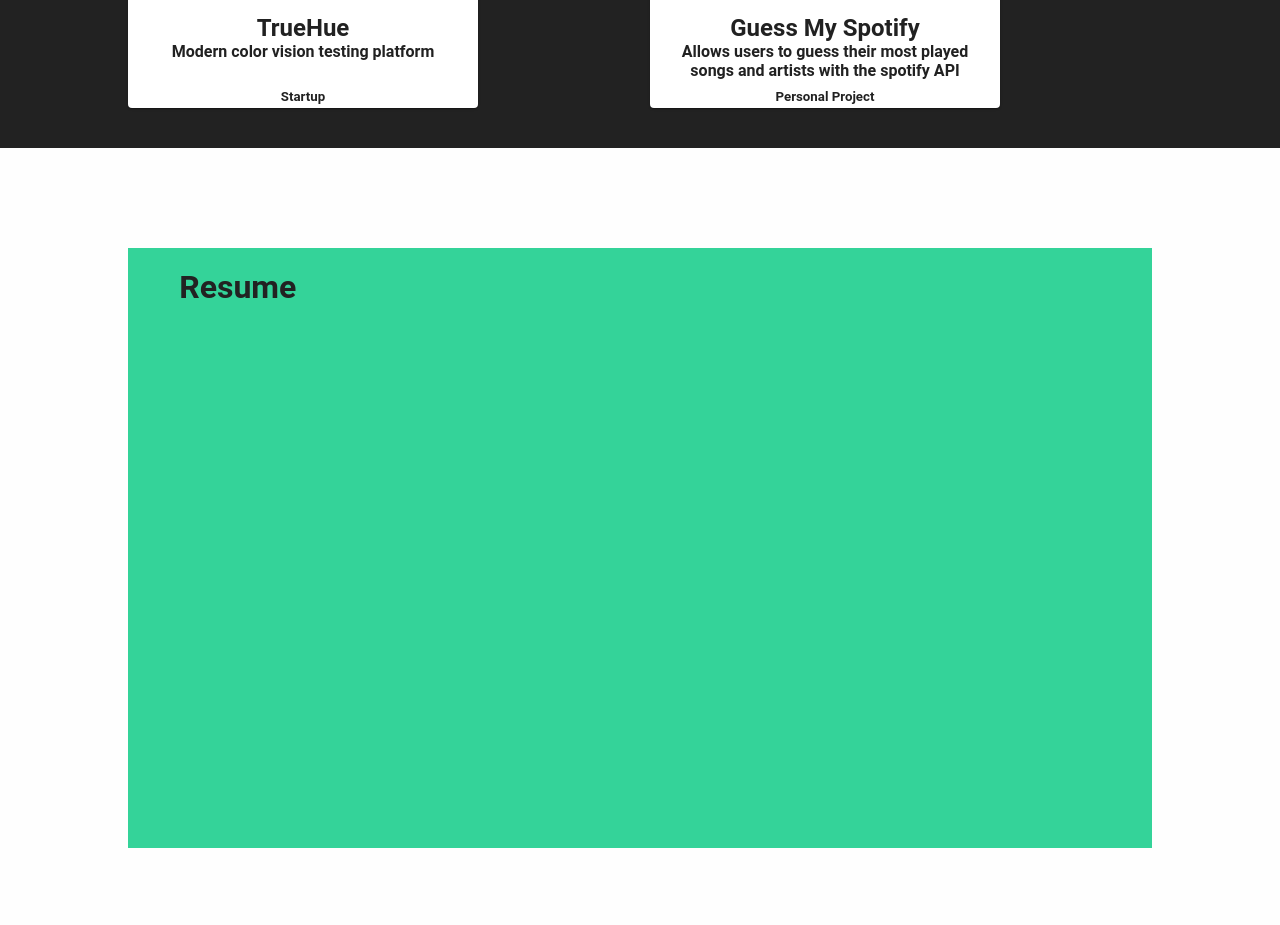
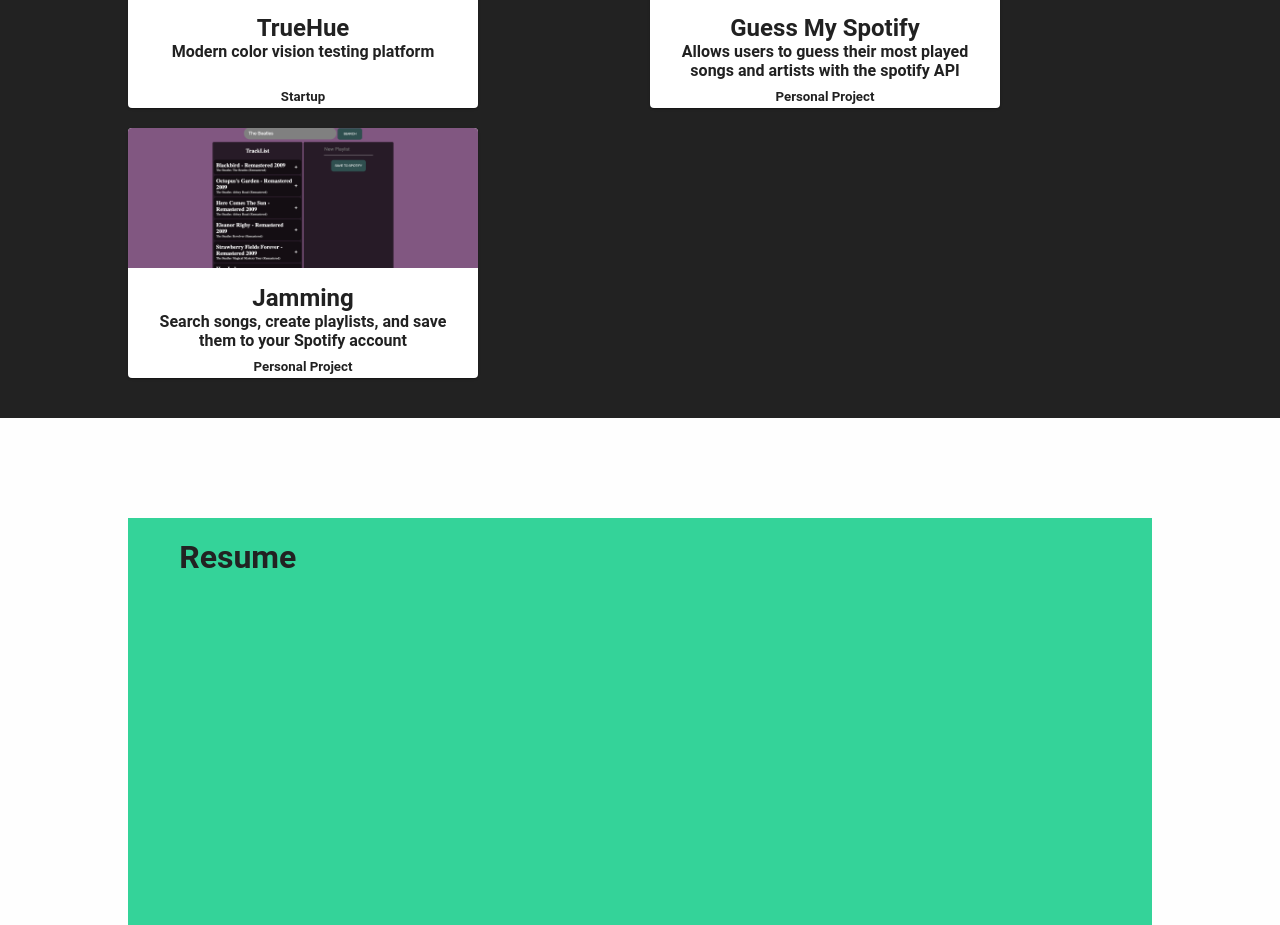
Before and after one commit to BenjaminSiri/bensiri-site, a React (Create React App) app in the folder client/: page / in a window 1280 px wide. Shown: the part 1191-2116 px from the top of the page. Before the commit the page ends 2039 px from the top, so only its background shows below. Built offline with nearby package versions, Linux system fonts and the light colour scheme.

Commit message:
Add Jamming to projects

```diff
--- a/client/src/App.tsx
+++ b/client/src/App.tsx
@@ -298,6 +298,13 @@ function App() {
                 image='/images/GuessMySpotify.png'
                 link='https://main.djykgt5kfze64.amplifyapp.com'
               />
+              <ProjectCard
+                title='Jamming'
+                description='Search songs, create playlists, and save them to your Spotify account'
+                type='Personal Project'
+                image='/images/Jamming.png'
+                link='https://main.djfhhd91huokm.amplifyapp.com/'
+              />
             </ProjectsGrid>
           </ProjectsDiv>
         </SectionDiv>
```
Also changed, not shown: client/public/images/Jamming.png (added).
